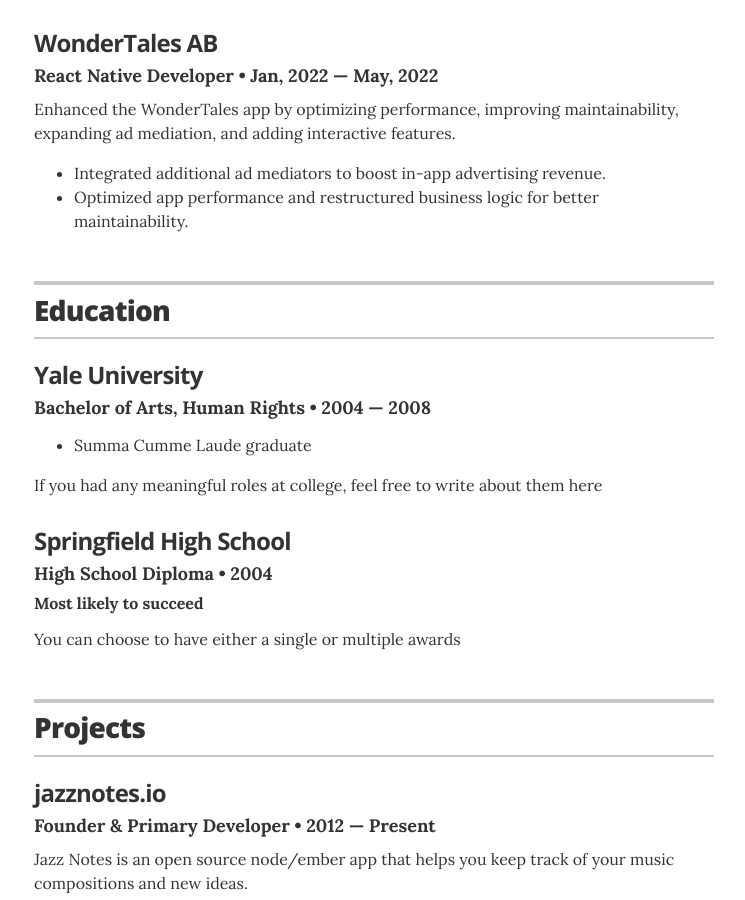
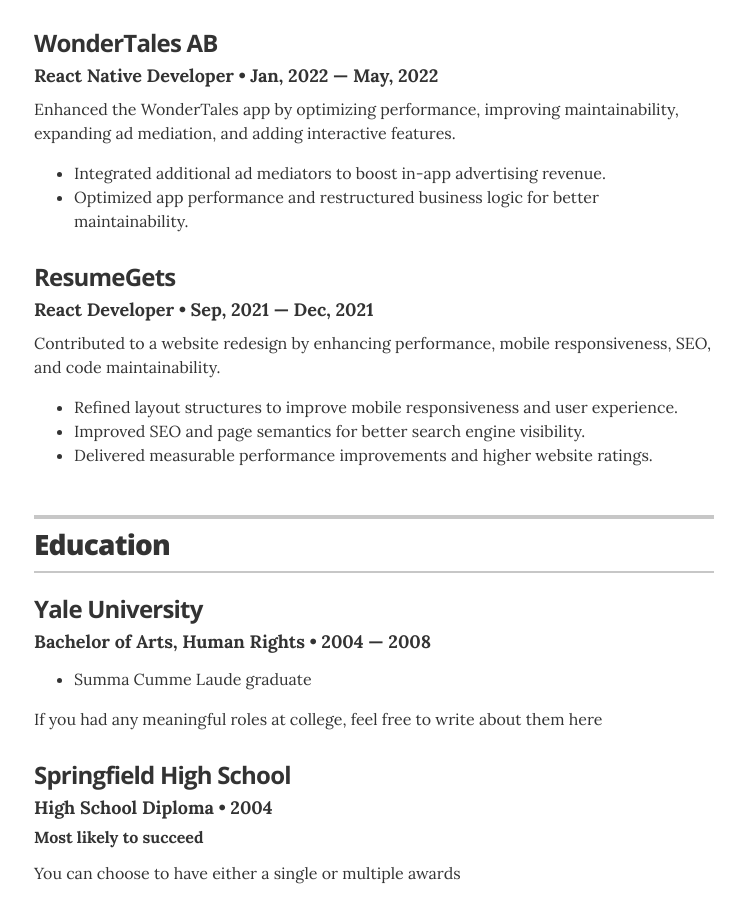
Before and after one commit to IvaTsu/resume, a Jekyll site: the page built from index.html, in a window 1280 px wide and 900 px high, scrolled down 1393 px. Shown: the whole window, without its empty margins (266-1011 px from the left). Built offline with Jekyll 4.4.1, drawn with Linux system fonts in a browser that asks for light colours.

Commit message:
feat(experience): add React Developer position at ResumeGets

```diff
--- a/_data/experience.yml
+++ b/_data/experience.yml
@@ -22,3 +22,9 @@
   position: React Native Developer
   duration: Jan, 2022 &mdash; May, 2022
   summary: Enhanced the WonderTales app by optimizing performance, improving maintainability, expanding ad mediation, and adding interactive features. <ul class="resume-item-list"><li>Integrated additional ad mediators to boost in-app advertising revenue.</li><li>Optimized app performance and restructured business logic for better maintainability.</li></ul>
+
+# React Developer
+- company: ResumeGets
+  position: React Developer
+  duration: Sep, 2021 &mdash; Dec, 2021
+  summary: Contributed to a website redesign by enhancing performance, mobile responsiveness, SEO, and code maintainability. <ul class="resume-item-list"><li>Refined layout structures to improve mobile responsiveness and user experience.</li><li>Improved SEO and page semantics for better search engine visibility.</li><li>Delivered measurable performance improvements and higher website ratings.</li></ul>
```
